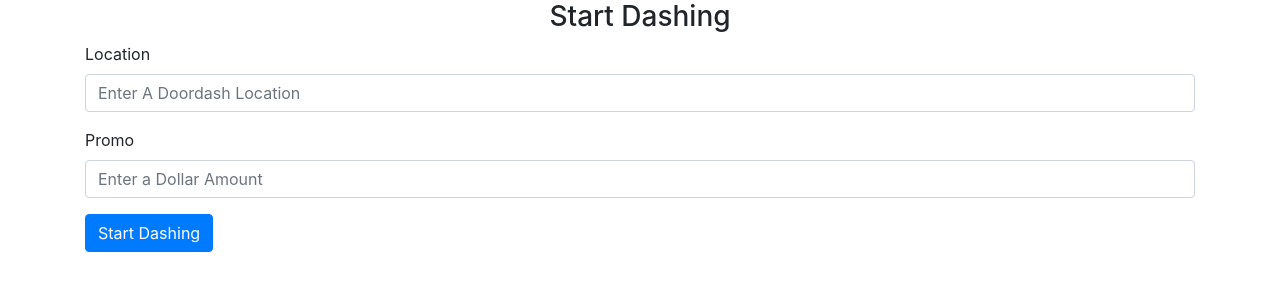
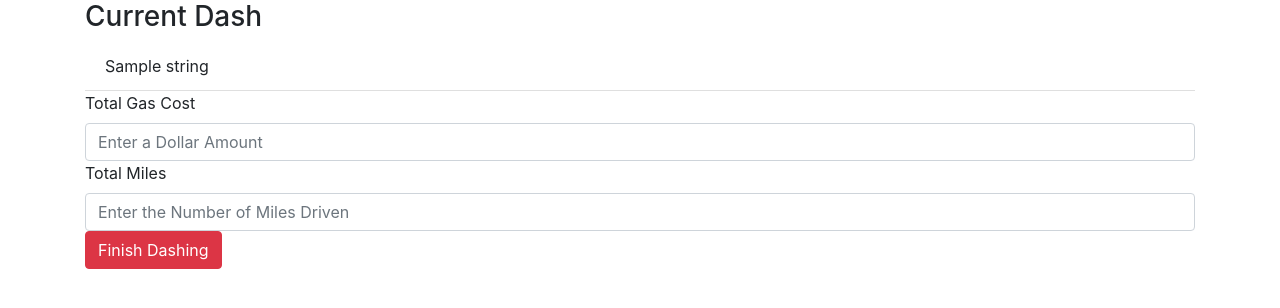
Before and after one commit to notBillJames/doordash, a Flask app: template website_beta/website/templates/dash.html in a window 1280 px wide. Shown: the part 56-364 px from the top of the page. Run offline with Flask 2, Linux system fonts and the light colour scheme; the template is opened without the code that fills it: most values are stand-ins (such as "Sample title", 1, 10 or a date in 2020); some libraries are stand-ins or nearby versions.

Commit message:
begin single dash url

```diff
--- a/website_beta/website/templates/dash.html
+++ b/website_beta/website/templates/dash.html
@@ -1,6 +1,7 @@
 {% extends "base.html" %}
 {% block title %}Dash{% endblock %}
 {% block content %}
+{% if stage == 'starting' %}
     <form method="POST">
       <h3 align="center">Start Dashing</h3>
       <div class="form-group">
@@ -24,7 +25,48 @@
         />
       </div>
       <div class="form-group">
-        <button type="submit" class="btn btn-primary" name="startDash" value="startDash">Start Dashing</button>
+        <button type="submit" class="btn btn-success" name="startDash" value="startDash">Start Dashing</button>
       </div>
     </form>
+{% elif stage == 'dashing' %}
+    <form method="post">
+        <h3>Current Dash</h3>
+        <ul class="list-group list-group-flush" id="notes">
+        {% for string in strings %}
+        <li class="list-group-item">
+            {{ string }}
+        </li>
+        {% endfor %}
+        </ul>
+        <button type="submit" class="btn btn-danger" name="endDashing" value="endDashing">Finish Dashing</button>
+    </form>
+{% else %}
+    <form method="post">
+        <h3>Current Dash</h3>
+        <ul class="list-group list-group-flush" id="notes">
+        {% for string in strings %}
+        <li class="list-group-item">
+            {{ string }}
+        </li>
+        {% endfor %}
+        </ul>
+        <label for="gas_cost">Total Gas Cost</label>
+        <input
+          type="text"
+          class="form-control"
+          id="gas_cost"
+          name="gas_cost"
+          placeholder="Enter a Dollar Amount"
+        />
+        <label for="total_miles">Total Miles</label>
+        <input
+            type="text"
+            class="form-control"
+            id="total_miles"
+            name="total_miles"
+            placeholder="Enter the Number of Miles Driven"
+        />
+        <button type="submit" class="btn btn-danger" name="commitDashing" value="commitDashing">Finish Dashing</button>
+    </form>
+{% endif %}
 {% endblock %}
```
Also changed, not shown: website_beta/website/views.py (+65 -18 lines).
